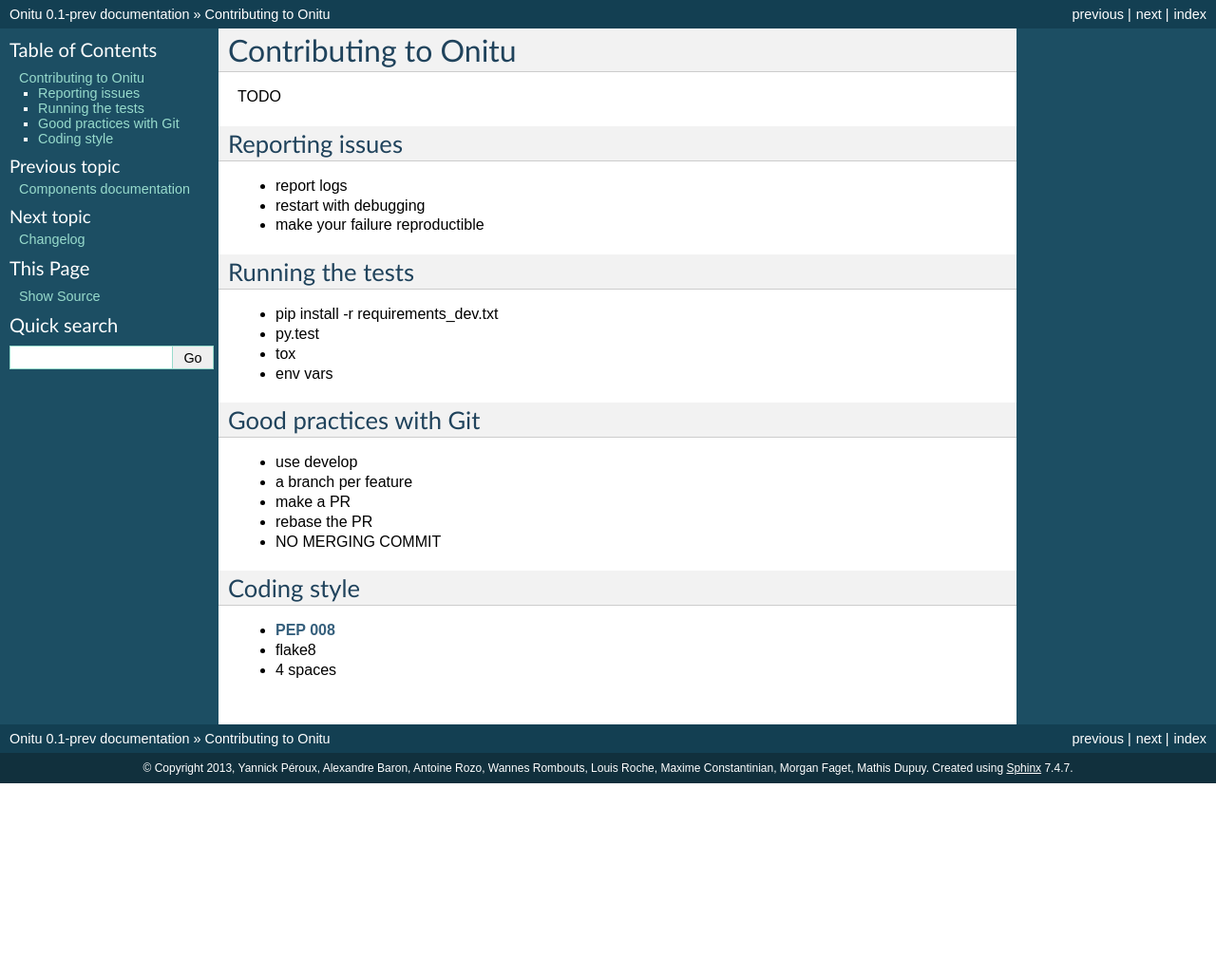
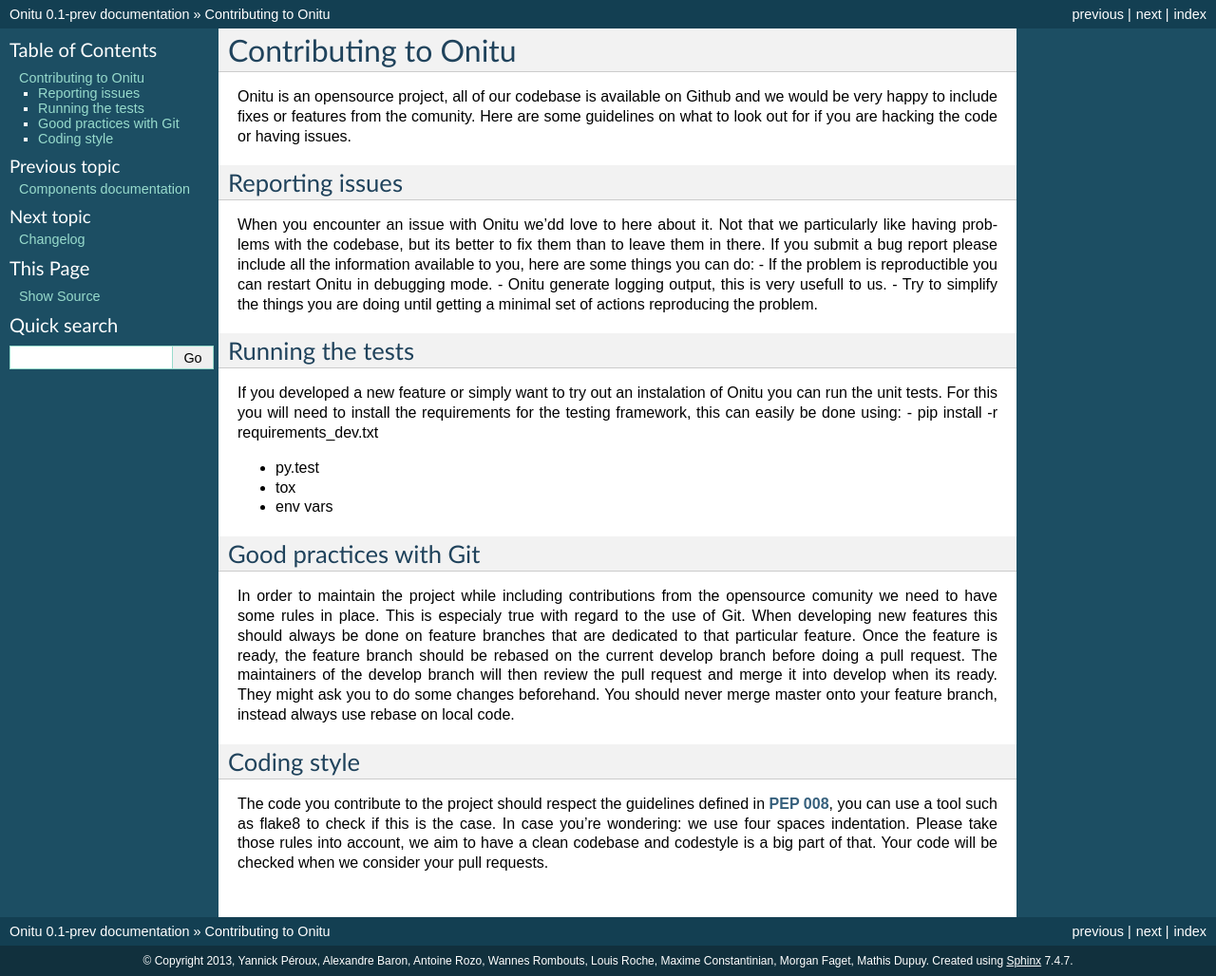
Before and after one commit to onitu/onitu, a Sphinx documentation site: the page built from docs/contribute.rst, in a window 1280 px wide. Shown: the whole page at 95% size. Built offline with Sphinx 7.4.7, drawn with Linux system fonts in a browser that asks for light colours; before the commit the page ends 900 px from its top, so only the background shows below that.

Commit message:
documentation about contributions partialy done

```diff
--- a/docs/contribute.rst
+++ b/docs/contribute.rst
@@ -2,33 +2,38 @@
 Contributing to Onitu
 =================================
 
-TODO
+Onitu is an opensource project, all of our codebase is available on Github and we would be very happy to include fixes or features from the comunity.
+Here are some guidelines on what to look out for if you are hacking the code or having issues.
 
 Reporting issues
 ================
-- report logs
-- restart with debugging
-- make your failure reproductible
+
+When you encounter an issue with Onitu we'dd love to here about it. Not that we particularly like having problems with the codebase, but its better to fix them than to leave them in there.
+If you submit a bug report please include all the information available to you, here are some things you can do:
+- If the problem is reproductible you can restart Onitu in debugging mode.
+- Onitu generate logging output, this is very usefull to us.
+- Try to simplify the things you are doing until getting a minimal set of actions reproducing the problem.
 
 .. _tests:
 
 Running the tests
 =================
+
+If you developed a new feature or simply want to try out an instalation of Onitu you can run the unit tests. For this you will need to install the requirements for the testing framework, this can easily be done using:
 - pip install -r requirements_dev.txt
+
 - py.test
 - tox
 - env vars
 
 Good practices with Git
 =======================
-- use develop
-- a branch per feature
-- make a PR
-- rebase the PR
-- NO MERGING COMMIT
+
+In order to maintain the project while including contributions from the opensource comunity we need to have some rules in place. This is especialy true with regard to the use of Git.
+When developing new features this should always be done on feature branches that are dedicated to that particular feature. Once the feature is ready, the feature branch should be rebased on the current develop branch before doing a pull request. The maintainers of the develop branch will then review the pull request and merge it into develop when its ready. They might ask you to do some changes beforehand. You should never merge master onto your feature branch, instead always use rebase on local code.
 
 Coding style
 ============
-- :pep:`008`
-- flake8
-- 4 spaces
+
+The code you contribute to the project should respect the guidelines defined in :pep:`008`, you can use a tool such as flake8 to check if this is the case. In case you're wondering: we use four spaces indentation.
+Please take those rules into account, we aim to have a clean codebase and codestyle is a big part of that. Your code will be checked when we consider your pull requests.
```
